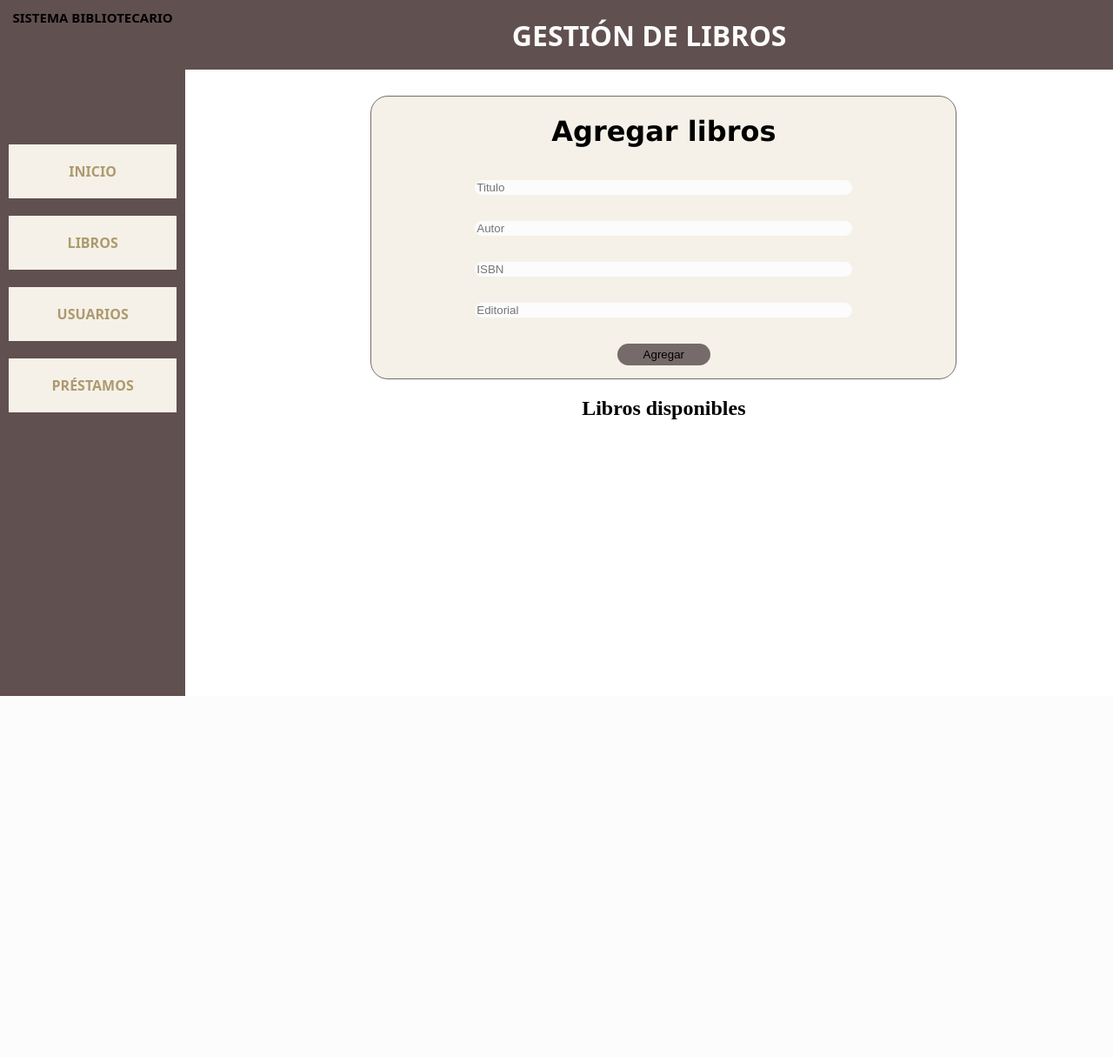
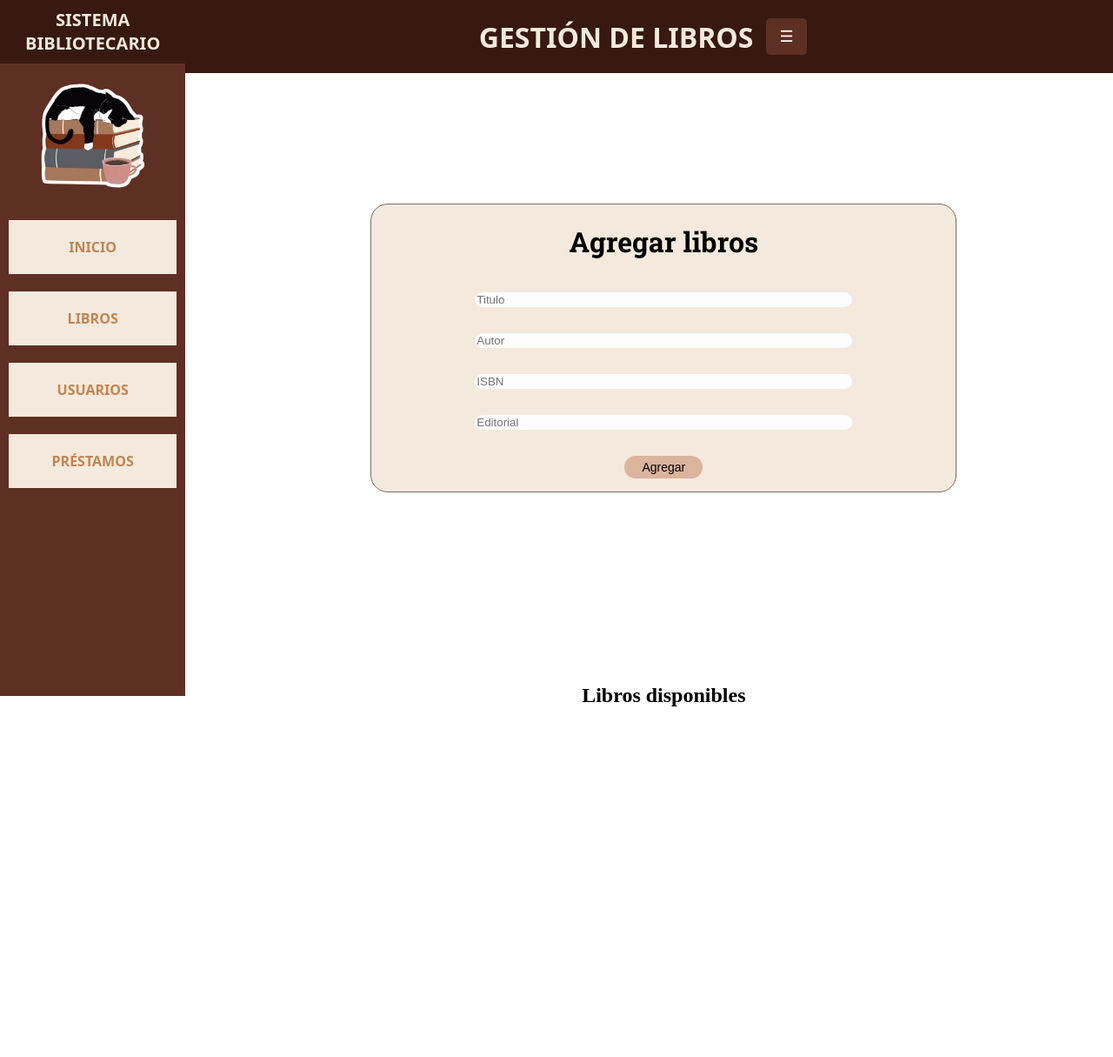
Before and after one commit to alymarquez/gestion_biblioteca, a Flask app: page /libros in a window 1280 px wide. Shown: the whole page at 87% size. Before the commit the page ends 800 px from the top, so only its background shows below. Run offline with Flask 3, Linux system fonts and the light colour scheme.

Commit message:
mas css, scroll y dropdown

```diff
--- a/static/css/styles.css
+++ b/static/css/styles.css
@@ -1,68 +1,119 @@
-body{
-    height: 100%;
+
+@import url('https://fonts.googleapis.com/css2?family=Roboto+Slab:wght@100..900&display=swap');
+
+html, body {
     margin: 0;
+    padding: 0;
+    min-height: 100%;
+    display: flex;
+    flex-direction: column;
+    scroll-behavior: smooth;
+    scroll-padding-top: 150px;
 }
 
-.container{
-    height: 100vh;
+.container {
     display: flex;
     flex-direction: row;
+    flex-grow: 1;
+    overflow: visible;
 }
+
+.main-content {
+    flex-grow: 1;
+    display: flex;
+    flex-direction: column;
+    position: relative;
+    min-height: 100vh; /* Ocupar toda la altura */
+}
+
+/*
+.main-content::before{
+    content: "";
+    position: absolute;
+    top: 0;
+    left: 0;
+    width: 100%;
+    height: 100%;
+    background: url("../images/bookbg.jpg");
+    background-size: cover;
+    background-repeat: no-repeat;
+    background-attachment: fixed;
+    opacity: 0.5;
+    z-index: -1;
+}
+*/
 
 /* sidebar */
 
 .sidebar{
+    position: sticky;
+    top: 0px;
     width: 20%;
-    background-color: #615050;
-    color: black;
+    background-color: #5E3023;
     display: flex;
+    align-self: flex-start;
     flex-direction: column;
-    height: 100%;
+    min-height: 100vh;
     font-family:system-ui, -apple-system, BlinkMacSystemFont, 'Segoe UI', Roboto, Oxygen, Ubuntu, Cantarell, 'Open Sans', 'Helvetica Neue', sans-serif;
 
+    /*background-image: url("../images/bookbg.jpg");
+    background-size: cover;*/
 }
 
 .sidebar-title{
-    margin: 10px 10px;
+    margin: 0px 0px;
     justify-content: center;
     display: flex;
     align-items: center;
-    font-size: 15px;
+    font-size: 20px !important;
     font-weight: bold;
+    text-align: center;
+    background-color: #371911;
+    padding: 9.3px;
+    color: #F3E9DC;
+}
+
+.sidebar img {
+    width: 150px; /* Ajusta el tamaño */
+    height: auto; /* Mantiene la proporción */
+    display: block; /* Evita márgenes no deseados */
+    margin: 10px auto; /* Centrar la imagen */
 }
 
 .menu{
-    height: 70%;
+    position: sticky;
+    top: 0px;
+    flex-grow: 1;
     display: flex;
     flex-direction: column;
-    justify-content: center;
+    justify-content: flex-start;
 }
 
 .menu-link{
     padding: 20px 0;
     margin: 10px 10px;
-    background-color: #f5f1e8;
+    background-color: #F3E9DC;
     list-style-type: none;
     display: flex;
     justify-content: center;
     text-decoration: none;
-    color: #ad9a6f;
+    color: #C08552;
     font-weight: bolder;
 }
 
 .menu-link:hover{
-    background-color: #776a6a;
+    background-color: #895737;
     color: #f5f1e8;
 }
 
 #titulopagina{
-    background-color: #615050;
+    background-color: #371911;
     margin: 0;
-    height: 100%;
+    min-height: 10vh;
     display: flex;
     justify-content: center;
     align-items: center;
-    color: #fcfcfc;
+    color: #F3E9DC;
     font-family:system-ui, -apple-system, BlinkMacSystemFont, 'Segoe UI', Roboto, Oxygen, Ubuntu, Cantarell, 'Open Sans', 'Helvetica Neue', sans-serif;
 
 }
@@ -80,12 +131,20 @@ body{
 }
 
 .contenidos{
-    margin: 30px 70px;
+    margin: 150px 70px;
     align-items: center;
     justify-content: center;
     display: flex;
     flex-direction: column;
     width: 90%;
+}
+
+.listalibros{
+    margin: 200px 0px;
+    display: flex;
+    align-items: center;
+    justify-content: center;
+    flex-direction: column;
 }
 
 /* formularios */
@@ -107,7 +166,7 @@ body{
 .form-container{
     display: flex;
     flex-direction: column;
-    background-color: #f5f1e8;
+    background-color: #F3E9DC;
     border: 1px;
     border-color: #776a6a;
     border-style: groove;
@@ -119,7 +178,8 @@ body{
 .form-container h1{
     display: flex;
     justify-content: center;
-    font-family:'Lucida Sans', 'Lucida Sans Regular', 'Lucida Grande', 'Lucida Sans Unicode', Geneva, Verdana, sans-serif;
+    /*font-family:'Lucida Sans', 'Lucida Sans Regular', 'Lucida Grande', 'Lucida Sans Unicode', Geneva, Verdana, sans-serif;
+    */font-family: 'Roboto Slab';
 }
 
 .form-control{
@@ -131,23 +191,104 @@ body{
 }
 
 .form-control:hover{
-    background-color: #776a6a;
+    background-color: #DAB49D;
 }
 
 .form-control:hover::placeholder{
     color: white;
 }
 
-.btn-primary{
-    background-color: #776a6a;
-    border-style:none;
+.btn-primary {
+    display: inline-block; /* Asegura que el botón respete el tamaño */
+    background-color: #DAB49D;
+    color: #000; /* Texto visible */
+    text-align: center;
+    text-decoration: none;
     border: none;
     border-radius: 15px;
-    padding: 5px 5px;
-    width: 20%;
+    padding: 5px 20px; /* Espaciado interno */
+    font-size: 14px; /* Tamaño de texto */
+    cursor: pointer;
+    width: auto; /* Evita que el ancho se reduzca */
+    white-space: nowrap; /* Evita que el texto se corte en varias líneas */
 }
 
 .btn-primary:hover{
-    background-color: rgb(140, 129, 150);
+    background-color: #C08552;
     color: white;
 }
+
+.button-container {
+    display: flex;
+    flex-direction: row;
+    gap: 10px;
+    margin-top: 10px; /* Espacio entre los botones y la información */
+}
+
+.button-container form {
+    margin-bottom: 5px; /* Espacio entre botones */
+}
+
+.list-group-item p {
+    margin: 0; /* Ajusta el margen del texto para evitar espacios innecesarios */
+}
+
+/* desplegable */
+#menu-container {
+    display: flex;
+    justify-content: center;
+    align-items: center;
+    background-color: #371911;
+    padding: 2px;
+    color: #F3E9DC;
+    position: sticky;
+    top: 0px;
+}
+
+.dropdown {
+    position: relative;
+    display: inline-block;
+}
+
+.dropbtn {
+    margin: 0px 15px;
+    background-color: #5E3023;
+    color: white;
+    padding: 10px 15px;
+    font-size: 18px;
+    border: none;
+    cursor: pointer;
+    border-radius: 5px;
+    scroll-margin-top: 100px;
+}
+
+.dropbtn:hover {
+    background-color: #C08552;
+    scroll-margin-top: 100px;
+}
+
+.dropdown-content {
+    display: none;
+    position: absolute;
+    background-color: #F3E9DC;
+    min-width: 160px;
+    box-shadow: 0px 8px 16px rgba(0, 0, 0, 0.2);
+    z-index: 1;
+    right: 0;
+}
+
+.dropdown-content a {
+    color: #5E3023;
+    padding: 12px 16px;
+    text-decoration: none;
+    display: block;
+}
+
+.dropdown-content a:hover {
+    background-color: #C08552;
+    color: white;
+}
+
+.dropdown:hover .dropdown-content {
+    display: block;
+}
--- a/templates/base.html
+++ b/templates/base.html
@@ -10,17 +10,22 @@
     <div class="container">
         <nav class="sidebar">
             <h3 class="sidebar-title">SISTEMA BIBLIOTECARIO</h3>
+            <img src="static/images/gatolibro.png">
             <div class="menu">
-                <a href="{{ url_for('index') }}" class="menu-link">INICIO</a></li>
-                <a href="{{ url_for('manejar_libros') }}" class="menu-link">LIBROS</a></li>
-                <a href="{{ url_for('manejar_usuarios') }}" class="menu-link">USUARIOS</a></li>
-                <a href="{{ url_for('gestionar_prestamos') }}" class="menu-link">PRÉSTAMOS</a></li>
+                <a href="{{ url_for('index') }}" class="menu-link">INICIO</a>
+                <a href="{{ url_for('manejar_libros') }}" class="menu-link">LIBROS</a>
+                <a href="{{ url_for('manejar_usuarios') }}" class="menu-link">USUARIOS</a>
+                <a href="{{ url_for('gestionar_prestamos') }}" class="menu-link">PRÉSTAMOS</a>
             </div>
+
         </nav>
 
         <main class="main-content">
             <header>
-                <h1 id="titulopagina">{% block header %}{% endblock %}</h1>
+               <div id="menu-container">
+                    <h1 id="titulopagina">{% block header %}{% endblock %}</h1>
+                    {% block desplegable %} {% endblock %}
+                </div>
             </header>
             <div class="contenidos">
                 {% block contenido %}{% endblock %}
--- a/templates/libros.html
+++ b/templates/libros.html
@@ -2,9 +2,21 @@
 
 {% block title %}Libros{% endblock %}
 {% block header %}GESTIÓN DE LIBROS{% endblock %}
+{% block desplegable %}
+
+<div class="dropdown">
+    <button class="dropbtn">☰</button>
+    <div class="dropdown-content">
+        <a href="#agregarlibro">Agregar Libro</a>
+        <a href="#librosdisponibles">Libros Disponibles</a>
+    </div>
+</div>
+
+{% endblock %}
+
 
 {% block contenido %}
-    <div class="form-container">
+    <div id="agregarlibro" class="form-container">
         <h1>Agregar libros</h1>
         <form class="formulario" method="POST" action="{{ url_for('manejar_libros') }}">
             <div class="form-group">
@@ -26,24 +38,26 @@
         </form>
     </div>
 
-    <h2>Libros disponibles</h2>
+    <div class="listalibros">
+        <h2 id="librosdisponibles">Libros disponibles</h2>
         <ul class="list-group">
             {% for libro in libros%}
             <li class="list-group-item">
-            {{ libro.titulo }} por {{ libro.autor }} (ISBN: {{ libro.ISBN }}) - Editorial: {{libro.editorial}}
-
+                <p>{{ libro.titulo }} por {{ libro.autor }} (ISBN: {{ libro.ISBN }}) - Editorial: {{libro.editorial}} </p>
+                <div class="button-container">
                     <form action="{{ url_for('editar_libro', isbn=libro.ISBN) }}" method="GET" style="display:inline;">
-                <button type="submit" class="btn btn-warning">Editar</button>
+                        <button type="submit" class="btn-primary">Editar</button>
                     </form>
 
                     <form action="{{ url_for('eliminar_libro', isbn=libro.ISBN) }}" method="POST" style="display:inline;">
-                <button type="submit" class="btn btn-danger" onclick="return confirm('¿Seguro que quieres eliminar este libro?')">
+                        <button type="submit" class="btn-primary" onclick="return confirm('¿Seguro que quieres eliminar este libro?')">
                             Eliminar
                         </button>
                     </form>
+                </div>
             </li>
 
             {% endfor %}
         </ul>
-
+    </div>
 {% endblock %}
```
Also changed, not shown: static/images/bookbg.jpg (added), static/images/gatolibro.png (added), static/images/oakbg.jpg (added). Lines whose indentation alone changed are shown as unchanged.
